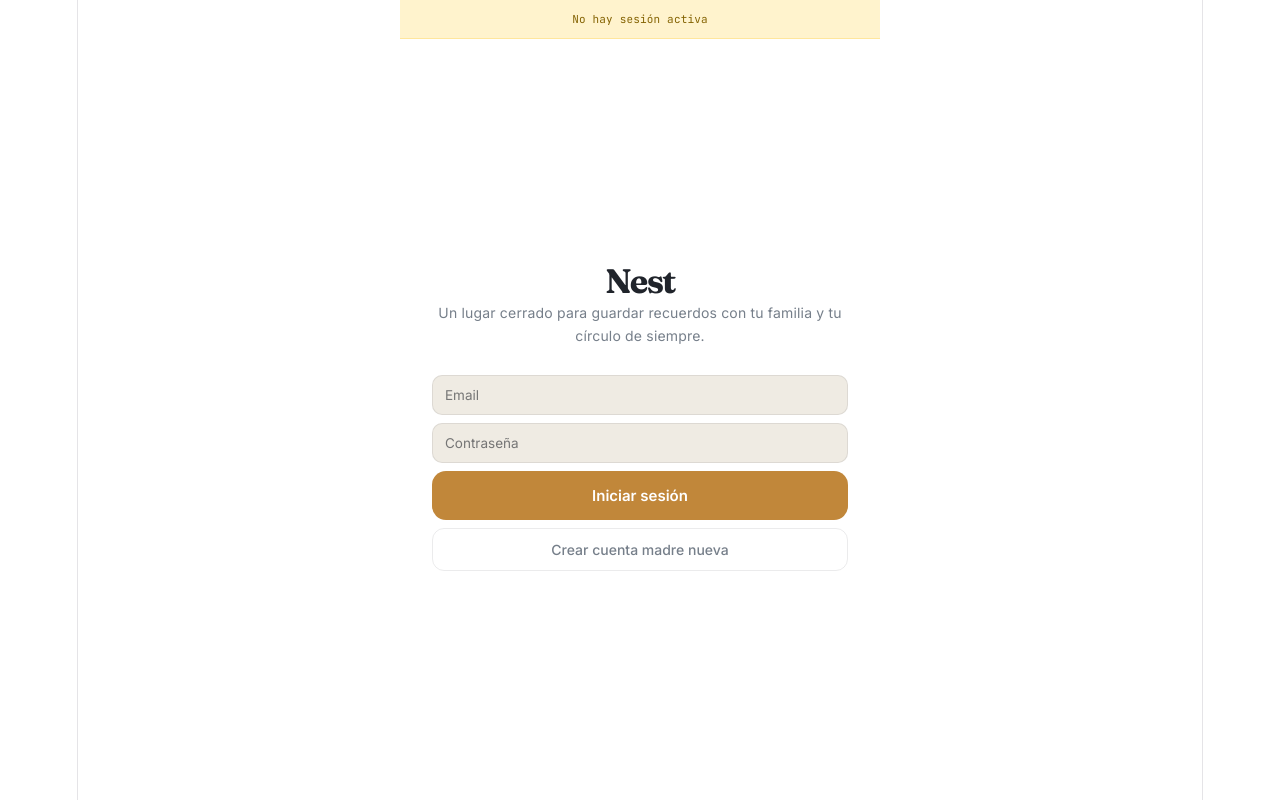
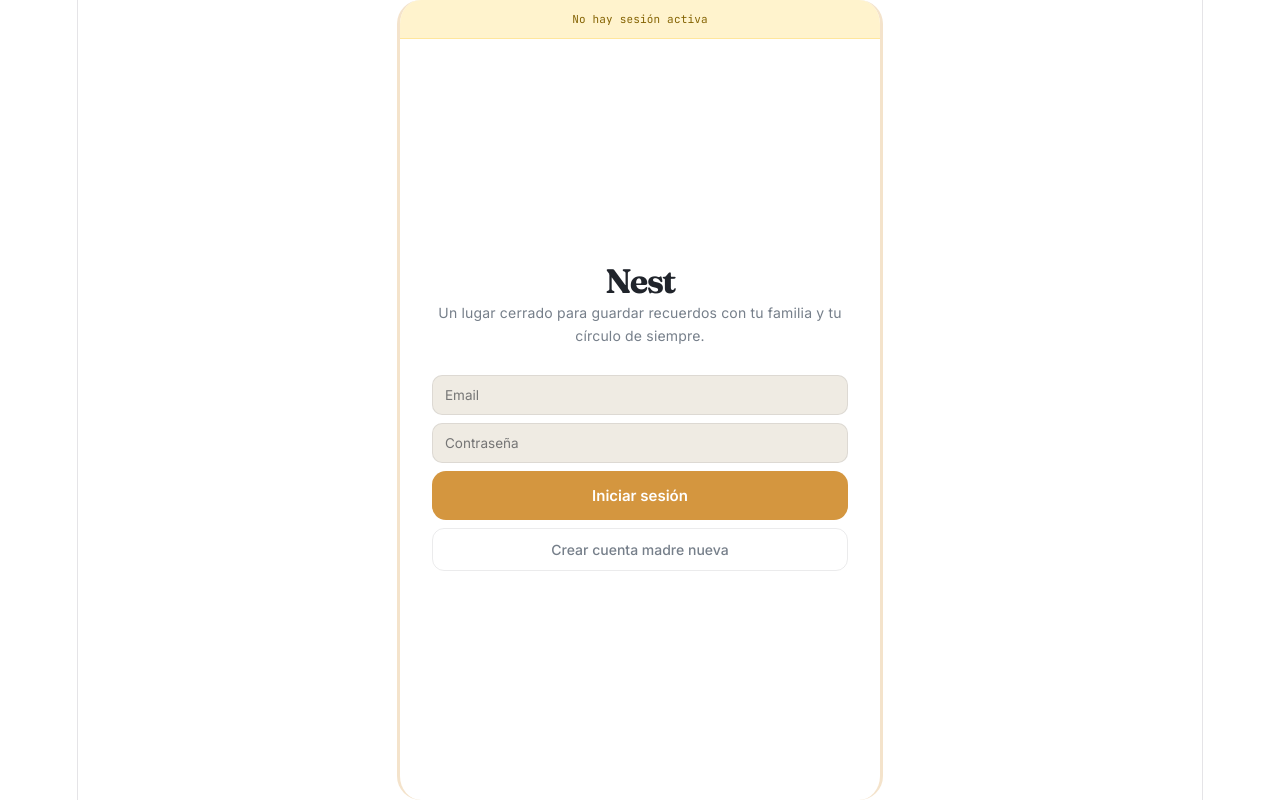
Before and after one commit to mtomas91/vitejs-vite-zrudbr6o, a React (Vite) app: page / in a window 1280 px wide. Built offline with nearby package versions, Linux system fonts and the light colour scheme.

Commit message:
Update App.tsx

```diff
--- a/src/App.tsx
+++ b/src/App.tsx
@@ -38,7 +38,7 @@ const PALETTE = {
   bgDeep: "#FFFFFF",
   bgPanel: "#F7F5F0",
   bgCard: "#EFEBE3",
-  amber: "#C1873A",
+  amber: "#D4963F",
   sage: "#5E8468",
   textPrimary: "#20242B",
   textMuted: "#767F8A",
@@ -1269,7 +1269,7 @@ export default function NestApp() {
   return (
     <div style={{ width: "100%", minHeight: "100vh", background: PALETTE.bgDeep, fontFamily: "'Inter', sans-serif" }}>
       <style>{FONT_IMPORT}</style>
-      <div style={{ width: "100%", maxWidth: 480, margin: "0 auto", minHeight: "100vh", background: PALETTE.bgDeep, overflow: "hidden", position: "relative", display: "flex", flexDirection: "column" }}>
+      <div style={{ width: "100%", maxWidth: 480, margin: "0 auto", minHeight: "100vh", background: PALETTE.bgDeep, overflow: "hidden", position: "relative", display: "flex", flexDirection: "column", borderLeft: `3px solid ${PALETTE.amber}44`, borderRight: `3px solid ${PALETTE.amber}44`, borderRadius: 24 }}>
         {debugMsg && (
           <div style={{ background: "#FFF3CD", padding: "6px 12px", fontSize: 11, fontFamily: "'JetBrains Mono', monospace", color: "#856404", borderBottom: "1px solid #FFE69C" }}>
             {debugMsg}
```
